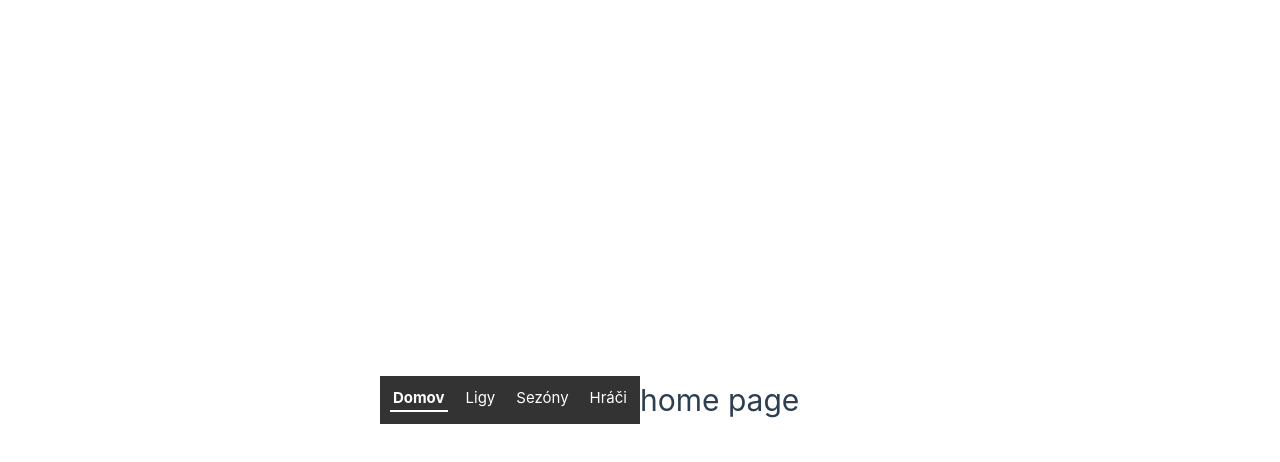
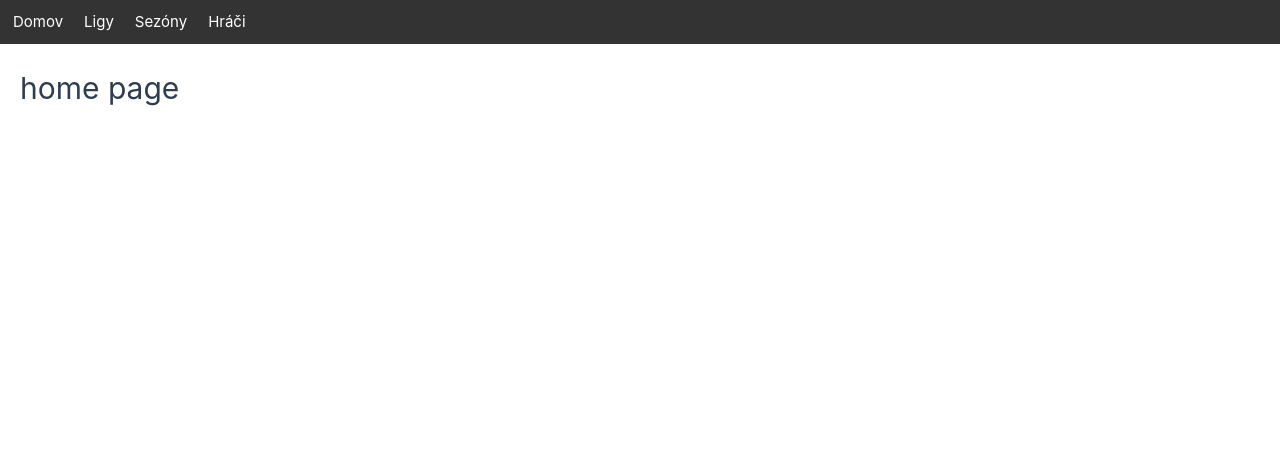
Before and after one commit to 36marek36/mauri-fe, a Vue app: page / in a window 1280 px wide. Shown: the top 462 px of the page. Built offline with nearby package versions, Linux system fonts and the light colour scheme.

Commit message:
zakladne CSS

```diff
--- a/src/App.vue
+++ b/src/App.vue
@@ -1,8 +1,32 @@
 <template>
-    <Navbar />
-    <RouterView />
+    <div class="app-layout">
+        <Navbar />
+
+        <Header />
+
+        <main class="main-content">
+            <RouterView />
+        </main>
+
+        <Footer />
+    </div>
 </template>
 
 <script setup>
 import Navbar from '@/components/Navbar.vue'
+import Header from '@/components/Header.vue'
+import Footer from '@/components/Footer.vue'
 </script>
+
+<style scoped>
+.app-layout {
+    display: flex;
+    flex-direction: column;
+    min-height: 100vh;
+}
+
+.main-content {
+    flex-grow: 1;
+    padding: 20px;
+}
+</style>
--- a/src/assets/main.css
+++ b/src/assets/main.css
@@ -1,10 +1,16 @@
 @import './base.css';
 
 #app {
-  max-width: 1280px;
-  margin: 0 auto;
-  padding: 2rem;
+  display: flex;
+  flex-direction: column;
+  min-height: 100vh;
   font-weight: normal;
+}
+
+html, body, #app {
+  height: 100%;
+  margin: 0;
+  padding: 0;
 }
 
 a,
@@ -20,16 +26,3 @@ a,
     background-color: hsla(160, 100%, 37%, 0.2);
   }
 }
-
-@media (min-width: 1024px) {
-  body {
-    display: flex;
-    place-items: center;
-  }
-
-  #app {
-    display: grid;
-    grid-template-columns: 1fr 1fr;
-    padding: 0 2rem;
-  }
-}
--- /dev/null
+++ b/src/components/Footer.vue
@@ -0,0 +1,11 @@
+<template>
+
+</template>
+
+<script>
+
+</script>
+
+<style scoped>
+
+</style>
--- /dev/null
+++ b/src/components/Header.vue
@@ -0,0 +1,11 @@
+<template>
+
+</template>
+
+<script>
+
+</script>
+
+<style scoped>
+
+</style>
--- a/src/components/Navbar.vue
+++ b/src/components/Navbar.vue
@@ -36,9 +36,5 @@
   color: white;
   text-decoration: none;
 }
-.navbar a.router-link-exact-active {
-  font-weight: bold;
-  border-bottom: 2px solid white;
-}
 
 </style>
```
